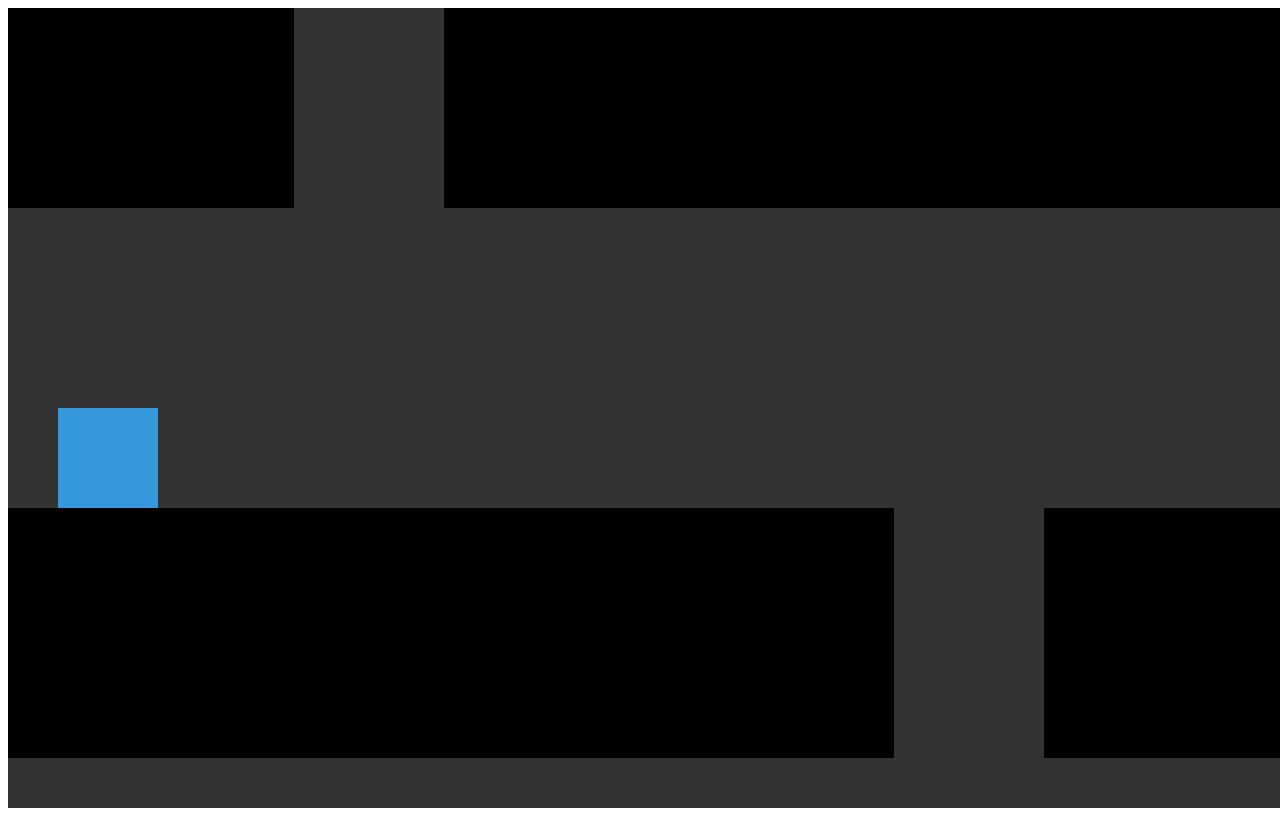
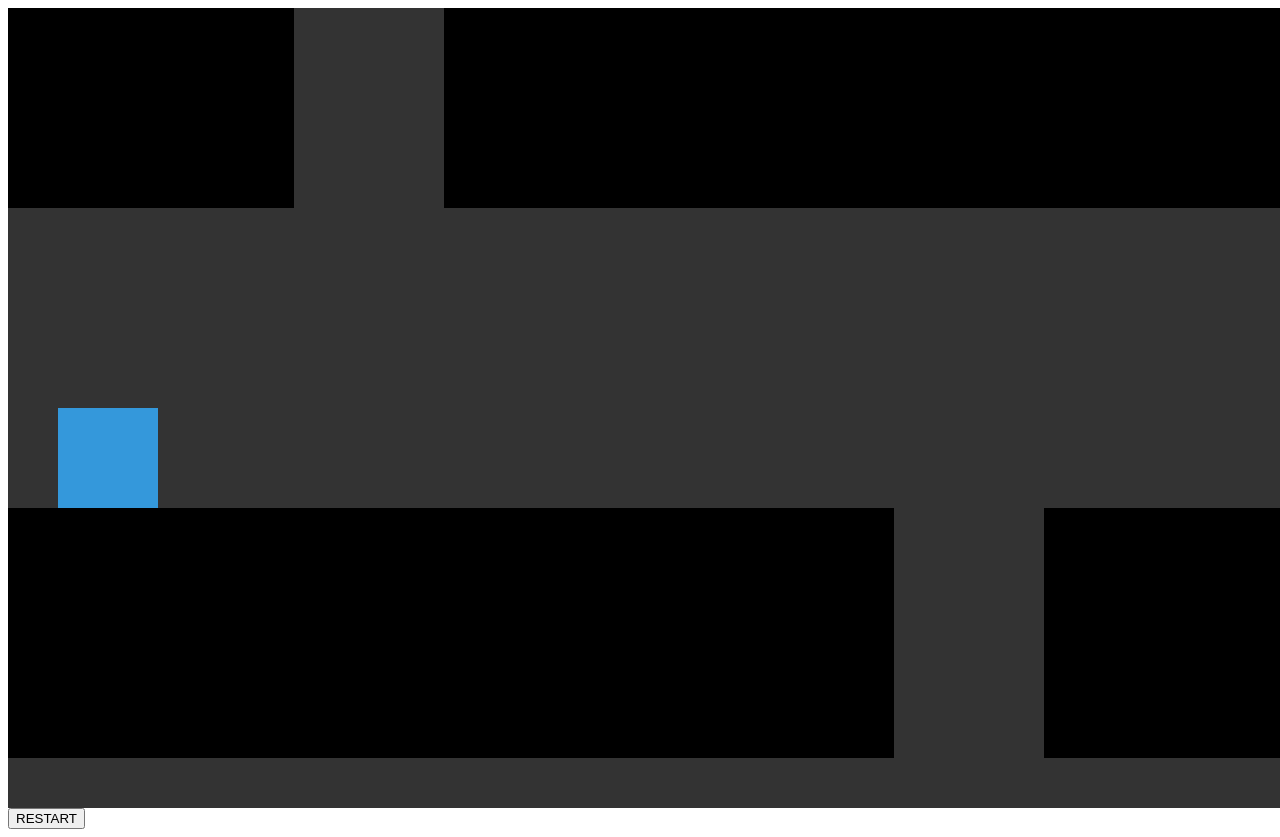
Before and after one commit to oops-shlok/Delta-task-2-check, a plain HTML site: page index.html in a window 1280 px wide. Before the commit the page ends 816 px from the top, so only its background shows below. Drawn offline with nearby package versions, Linux system fonts and the light colour scheme.

Commit message:
Update index.html

```diff
--- a/index.html
+++ b/index.html
@@ -10,5 +10,6 @@
 </head>
 <body onload="start_game(); refresh()"; onclick="jump()">
   <script src='runner.js'></script>
+  <button class="btn" onClick="window.location.href=window.location.href">RESTART</button>
 </body>
 </html>
```
